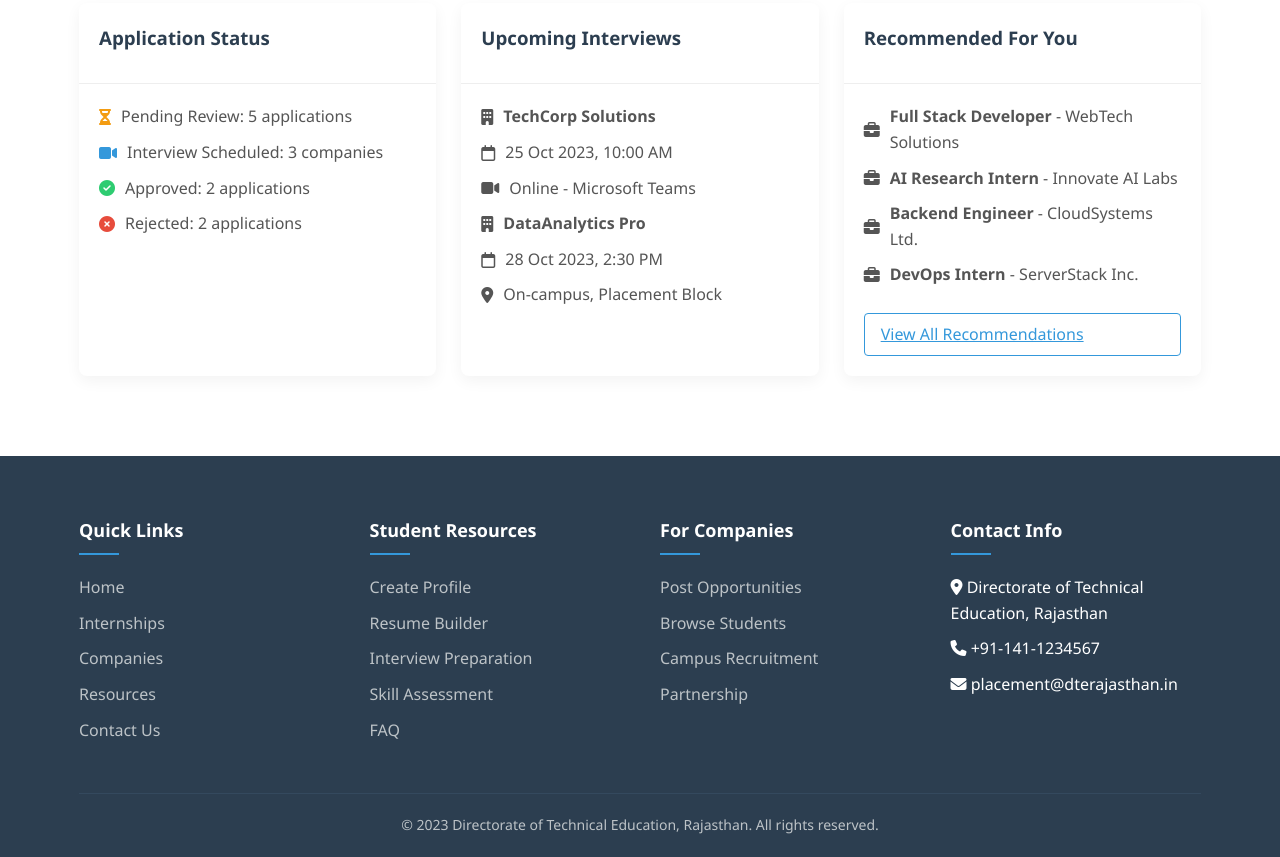
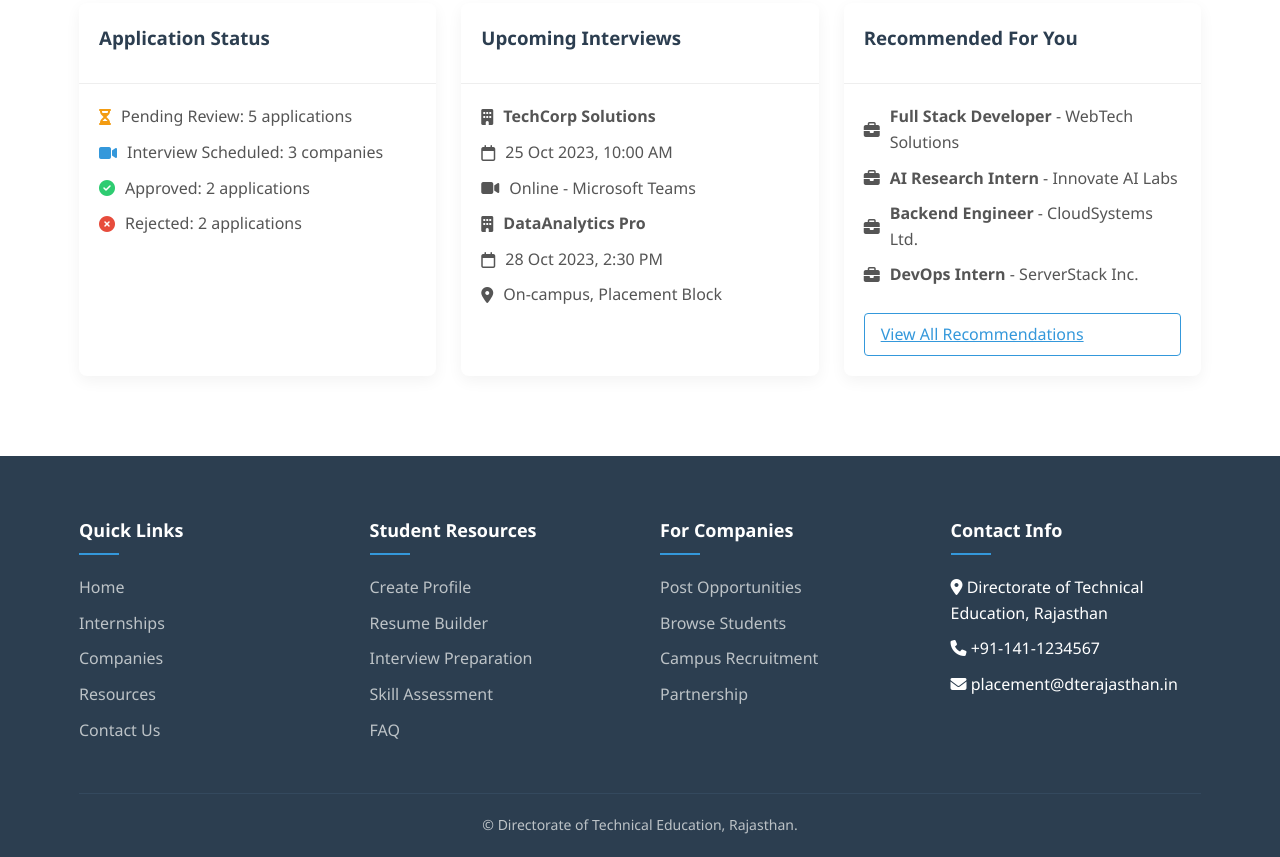
Before and after one commit to swayam315/CareerPath, a plain HTML site: page index.html in a window 1280 px wide. Shown: the part 2799-3656 px from the top of the page. Drawn offline with Linux system fonts and the light colour scheme.

Commit message:
Update index.html

```diff
--- a/index.html
+++ b/index.html
@@ -1008,8 +1008,7 @@ CareerPath Portal</h1>
         </div>
         <div class="copyright">
           <p>
-            &copy; 2023 Directorate of Technical Education, Rajasthan. All
-            rights reserved.
+            &copy;  Directorate of Technical Education, Rajasthan.
           </p>
         </div>
       </div>
```
